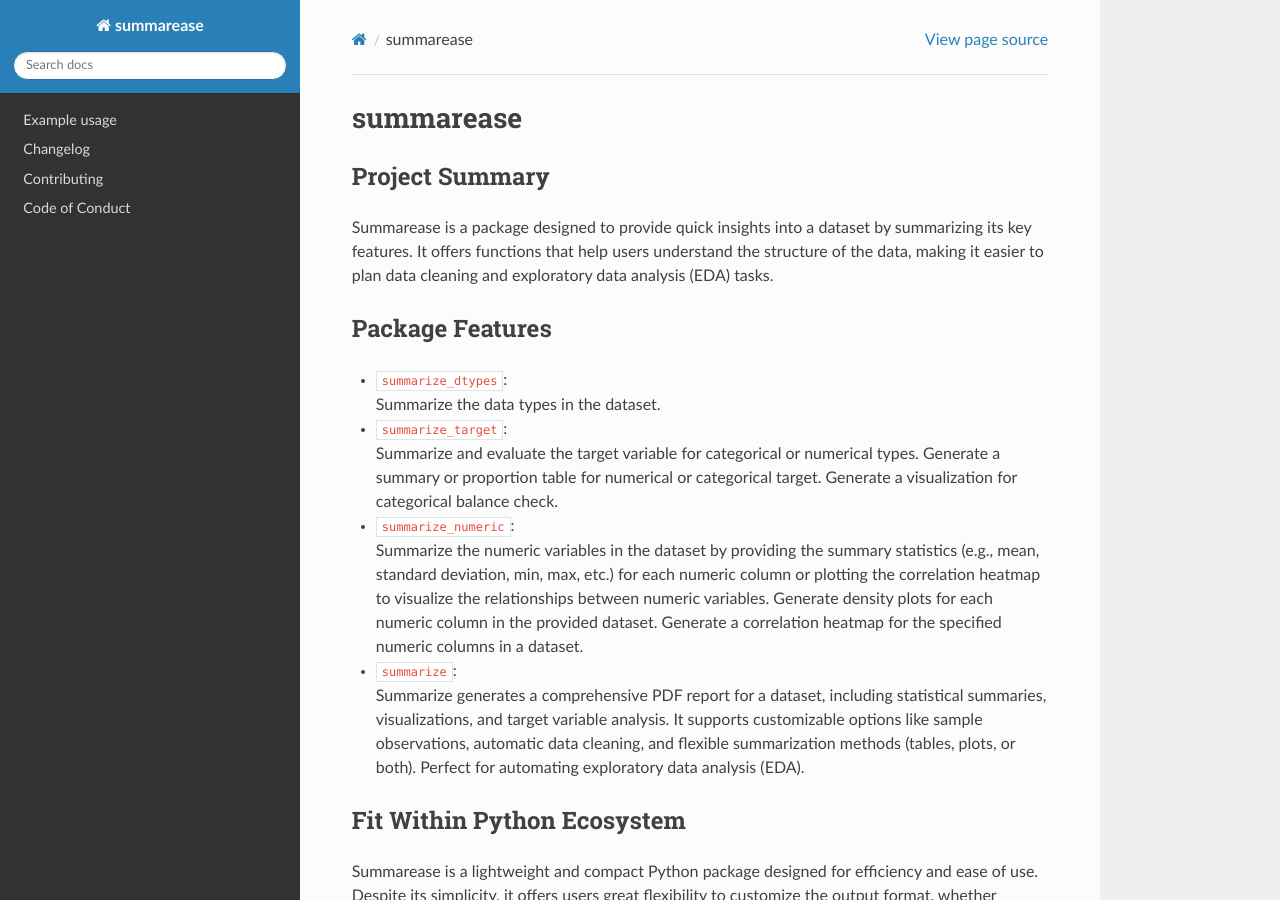
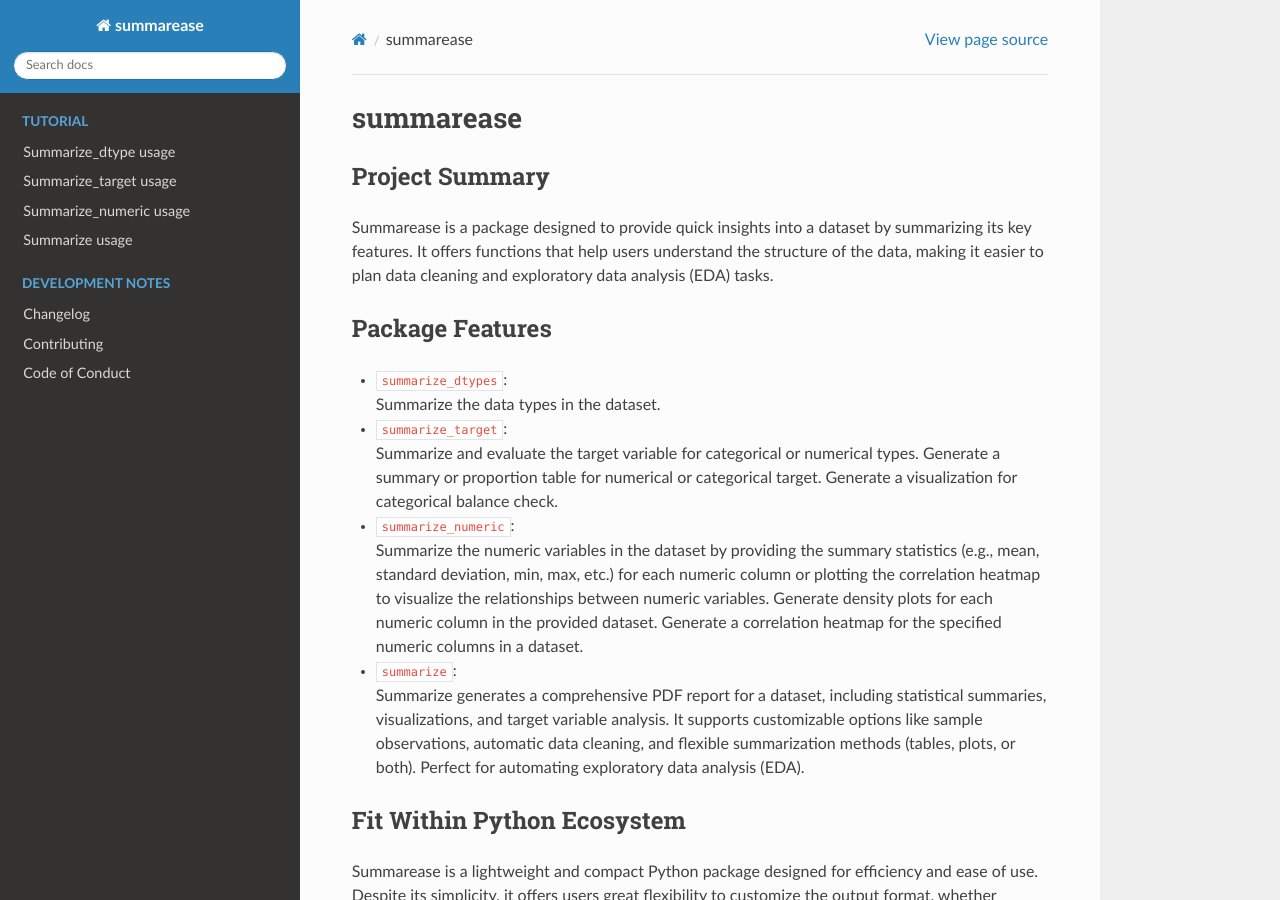
Before and after one commit to UBC-MDS/DSCI524_Group10_Data_Summarizer, a Sphinx documentation site: the page built from docs/index.md, in a window 1280 px wide and 900 px high. Built offline with Sphinx 7.4.7 and the Read the Docs theme 3.1.0, drawn with Linux system fonts in a browser that asks for light colours; pages that are not in the unit, such as notebooks, are missing from menus.

Commit message:
added package template

````diff
--- a/docs/index.md
+++ b/docs/index.md
@@ -4,8 +4,19 @@
 ```{toctree}
 :maxdepth: 1
 :hidden:
+:caption: Tutorial
 
-example.ipynb
+summarize_dtypes.ipynb
+summarize_target.ipynb
+summarize_numeric.ipynb
+summarize.ipynb
+```
+
+```{toctree}
+:maxdepth: 1
+:caption: Development Notes
+:hidden:
+
 changelog.md
 contributing.md
 conduct.md
````
Also changed, not shown: docs/summarize.ipynb (added), docs/summarize_dtypes.ipynb (added), docs/summarize_numeric.ipynb (added), docs/summarize_target.ipynb (added).
